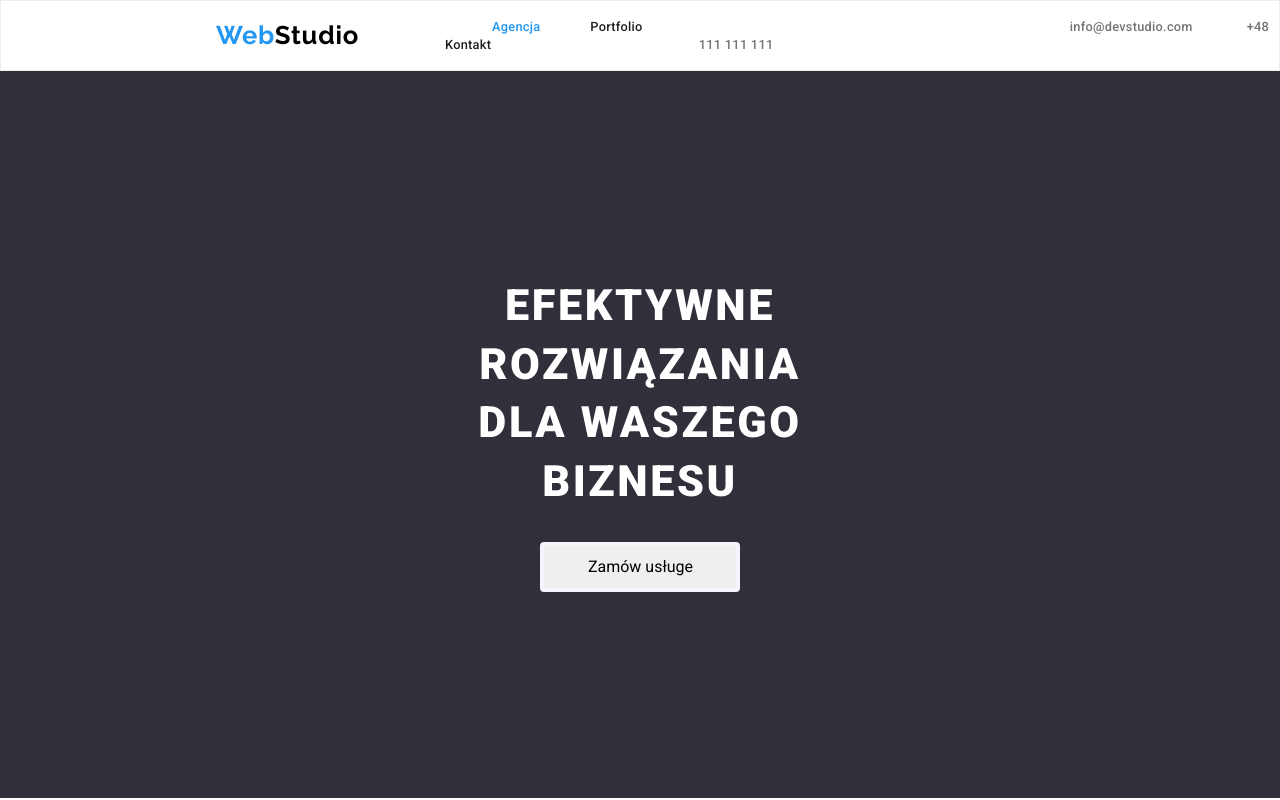
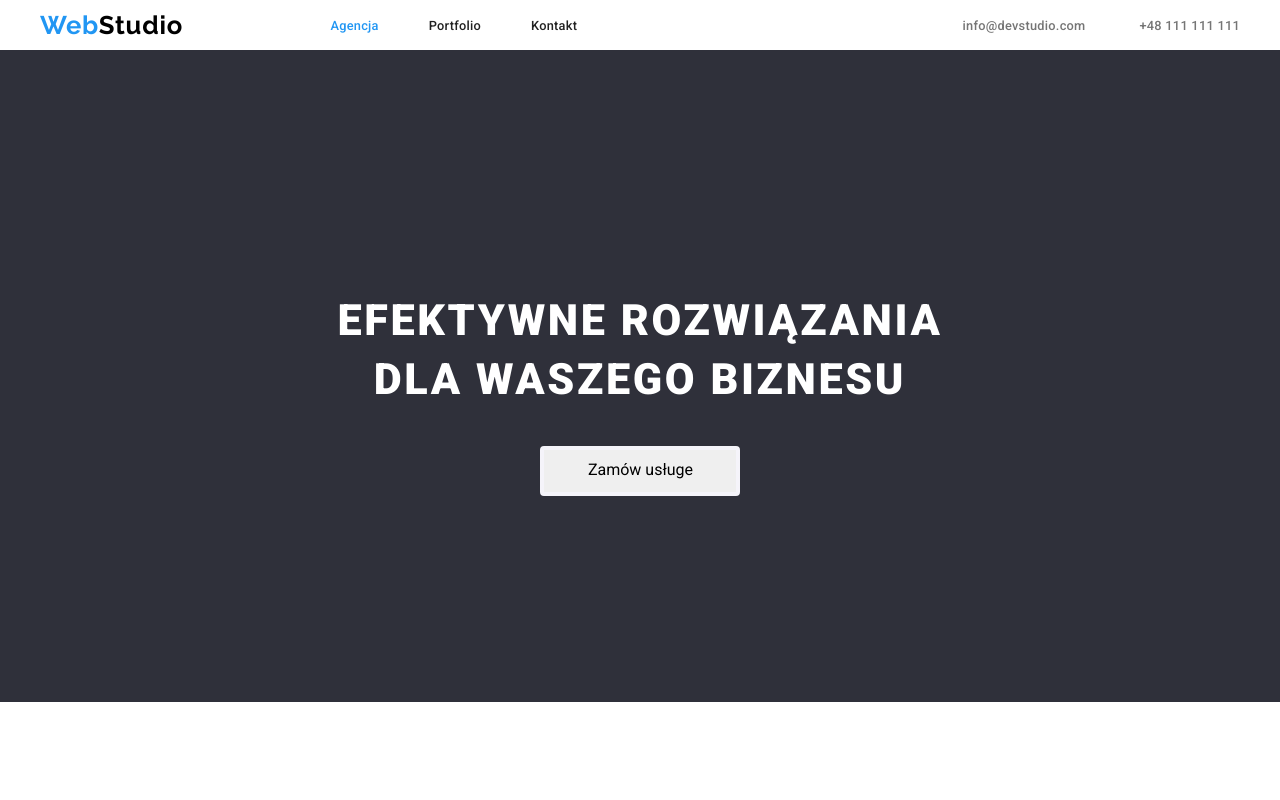
Before and after one commit to YaroslavaB77/goit-markup-hw-03, a plain HTML site: page index.html in a window 1280 px wide. Shown: the top 800 px of the page. Drawn offline with nearby package versions, Linux system fonts and the light colour scheme.

Commit message:
Update styles.css

```diff
--- a/css/styles.css
+++ b/css/styles.css
@@ -63,9 +63,12 @@ body {
 .service {
   background-color: rgba(47, 48, 58, 1);
   color: var(--main-background-color);
-
   display: flex;
   flex-direction: column;
+}
+
+.service h1 {
+  padding-top: 200px;
 }
 
 .service button {
@@ -180,8 +183,13 @@ body {
 .menu-decoration {
   display: flex;
   align-items: center;
-  justify-content: flex-start;
-  border: 1px solid rgba(236, 236, 236, 1);
+  justify-content: space-between;
+  max-width: 1200px;
+  margin: 0 auto;
+}
+
+.menu-decoration-border {
+  border-bottom: 1px solid rgba(236, 236, 236, 1);
 }
 
 .menu-list {
@@ -190,10 +198,6 @@ body {
 
 .menu-decoration li {
   display: inline-block;
-}
-
-.logo-top {
-  margin-left: 215px;
 }
 
 .home-page {
@@ -220,10 +224,10 @@ body {
   text-align: center;
   letter-spacing: 0.06em;
   text-transform: uppercase;
-  margin-top: 200px;
-  margin-right: 452px;
-  margin-bottom: 30px;
-  margin-left: 452px;
+  display: flex;
+  flex-direction: column;
+  gap: 30px;
+  align-items: center;
 }
 
 .service-button button {
@@ -307,14 +311,18 @@ body {
   border-radius: 0px 0px 4px 4px;
 }
 
+.bottom-information-side-color {
+  background: rgba(47, 48, 58, 1);
+}
+
+.bottom-information {
+  width: 1200px;
+  margin: 0 auto;
+}
+
 .bottom-information {
   padding-top: 60px;
   padding-bottom: 60px;
-}
-
-.bottom-information .logo-bottom,
-.bottom-information .bottom-contact {
-  margin-left: 215px;
 }
 
 .bottom-contact {
```
